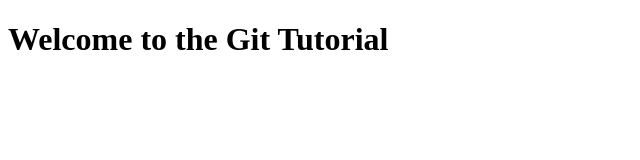
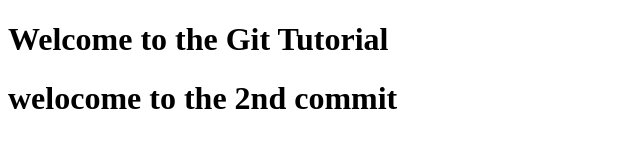
Before and after one commit to noormohammad161996-cloud/athena, a plain HTML site: page index.html in a window 1280 px wide. Shown: the whole page, without its empty margins (0-640 px from the left). Drawn offline with Linux system fonts and the light colour scheme.

Commit message:
index html file added

```diff
--- a/index.html
+++ b/index.html
@@ -8,5 +8,6 @@
 </head>
 <body>
     <h1> Welcome to the Git Tutorial</h1>
+    <h1>welocome to the 2nd commit</h1>
 </body>
 </html>
```
